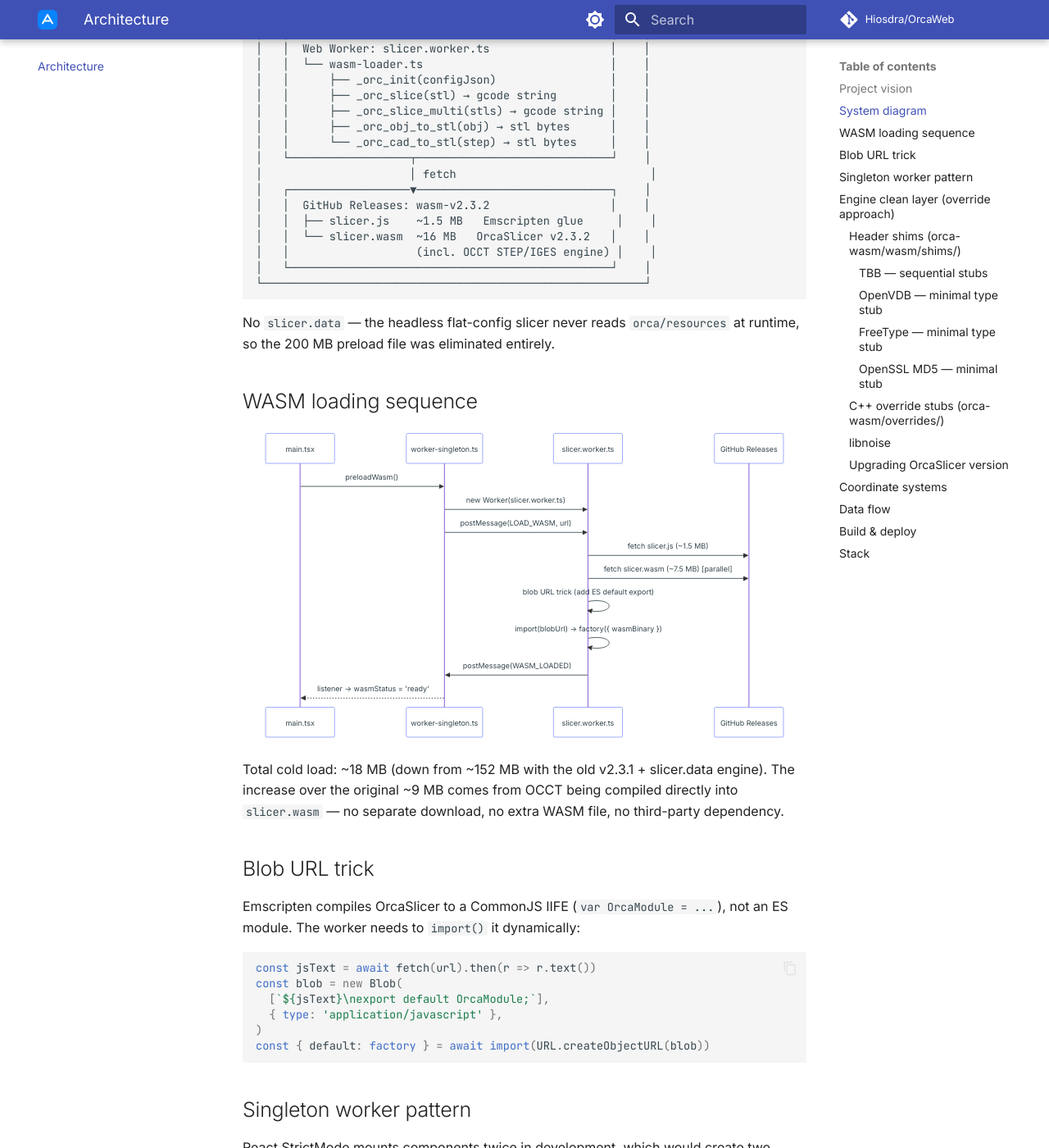
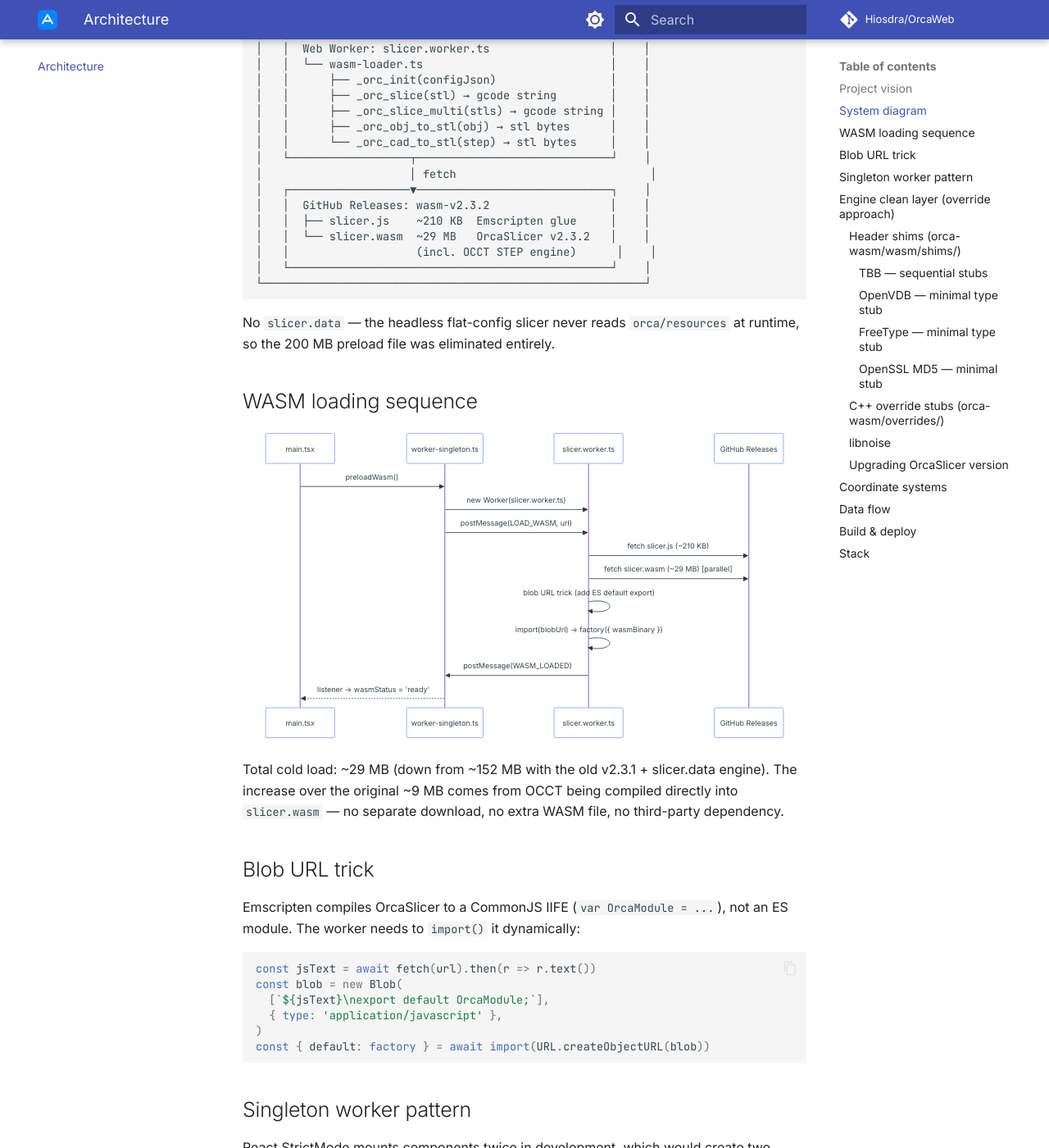
Before and after one commit to Hiosdra/OrcaWeb, an MkDocs documentation site: the page built from mkdocs-docs/architecture.md, in a window 1280 px wide and 1400 px high, scrolled down 861 px. Shown: the whole window at 82% size. Built offline with MkDocs 1.6.1 and Material for MkDocs 9.7.7, drawn with Linux system fonts in a browser that asks for light colours; comment, search, counter and statistics services are not loaded; some of the changed text lies outside the part shown.

Commit message:
docs: reflect real WASM size (~29 MB) and in-engine STEP across all pages
Now that the build is green the actual artifacts are slicer.wasm ~29 MB and
slicer.js ~210 KB. Update every doc reference (architecture, getting-started,
index, wasm-build, status) that still showed the pre-OCCT estimates
(~7.5 MB / ~1.5 MB / ~9 MB / ~16 MB).

Also fix remaining stale STEP/IGES wording:
- status.md still described occt-import-js (OCCT 7.7, lazy ~8 MB) and listed the
  deleted step-converter.ts → now in-engine OCCT 7.8.1 STEP via read_from_step
- the architecture note referenced the nonexistent load_step() → read_from_step()
- drop IGES from the FileUpload feature list and changelog

````diff
--- a/mkdocs-docs/architecture.md
+++ b/mkdocs-docs/architecture.md
@@ -39,9 +39,9 @@
 │                      │ fetch                             │
 │   ┌──────────────────▼─────────────────────────────┐    │
 │   │  GitHub Releases: wasm-v2.3.2                  │    │
-│   │  ├── slicer.js    ~1.5 MB   Emscripten glue     │    │
-│   │  └── slicer.wasm  ~16 MB   OrcaSlicer v2.3.2   │    │
-│   │                   (incl. OCCT STEP/IGES engine) │    │
+│   │  ├── slicer.js    ~210 KB  Emscripten glue     │    │
+│   │  └── slicer.wasm  ~29 MB   OrcaSlicer v2.3.2   │    │
+│   │                   (incl. OCCT STEP engine)      │    │
 │   └────────────────────────────────────────────────┘    │
 └─────────────────────────────────────────────────────────┘
 ```
@@ -60,15 +60,15 @@
     M->>S: preloadWasm()
     S->>W: new Worker(slicer.worker.ts)
     S->>W: postMessage(LOAD_WASM, url)
-    W->>R: fetch slicer.js  (~1.5 MB)
-    W->>R: fetch slicer.wasm (~7.5 MB) [parallel]
+    W->>R: fetch slicer.js  (~210 KB)
+    W->>R: fetch slicer.wasm (~29 MB) [parallel]
     W->>W: blob URL trick (add ES default export)
     W->>W: import(blobUrl) → factory({ wasmBinary })
     W->>S: postMessage(WASM_LOADED)
     S-->>M: listener → wasmStatus = 'ready'
 ```
 
-Total cold load: ~18 MB (down from ~152 MB with the old v2.3.1 + slicer.data engine). The increase over the original ~9 MB comes from OCCT being compiled directly into `slicer.wasm` — no separate download, no extra WASM file, no third-party dependency.
+Total cold load: ~29 MB (down from ~152 MB with the old v2.3.1 + slicer.data engine). The increase over the original ~9 MB comes from OCCT being compiled directly into `slicer.wasm` — no separate download, no extra WASM file, no third-party dependency.
 
 ## Blob URL trick
 
@@ -166,13 +166,13 @@
 | `Shape/TextShape.cpp` | 3D text extrusion | **FreeType** + **OCCT** | Empty no-op |
 
 !!! note "STEP support — in-engine OCCT"
-    OCCT (Open CASCADE Technology 7.8.1) is compiled directly into `slicer.wasm` via `deps/build_occt.sh`. The engine exposes `_orc_cad_to_stl()` which reads a STEP file from MEMFS via OrcaSlicer's `load_step()`, tessellates the BRep geometry, and returns binary STL bytes.
+    OCCT (Open CASCADE Technology 7.8.1) is compiled directly into `slicer.wasm` via `deps/build_occt.sh`. The engine exposes `_orc_cad_to_stl()` which reads a STEP file from MEMFS via OrcaSlicer's `Model::read_from_step()` (which runs `Step::load()` + `Step::mesh()` under the hood), tessellates the BRep geometry, and returns binary STL bytes.
 
     - **Browser**: `CAD_TO_STL` message is sent to the slicer worker; the worker calls `_orc_cad_to_stl()` and replies with `CAD_STL_COMPLETE { stl }`.
 
     No separate OCCT WASM download or third-party library is required.
 
-    **IGES is not supported** — OrcaSlicer's `load_step()` uses `STEPCAFControl_Reader` (STEP only), so `.iges`/`.igs` are not accepted by the UI.
+    **IGES is not supported** — OrcaSlicer's STEP reader (`STEPCAFControl_Reader`) does not read IGES, so `.iges`/`.igs` are not accepted by the UI.
 
 ### libnoise
 
@@ -266,7 +266,7 @@
     ```bash
     # GitHub Actions → Build WASM → Run workflow
     # Or: git tag v2.3.2-ow1 && git push --tags
-    # Produces: slicer.js (~1.5 MB) + slicer.wasm (~7.5 MB)
+    # Produces: slicer.js (~210 KB) + slicer.wasm (~29 MB)
     # Published as GitHub Release wasm-v2.3.2
     ```
 
````
Also changed, not shown: mkdocs-docs/getting-started.md (+3 -3 lines), mkdocs-docs/index.md (+4 -4 lines), mkdocs-docs/status.md (+5 -6 lines), mkdocs-docs/wasm-build.md (+2 -2 lines).
